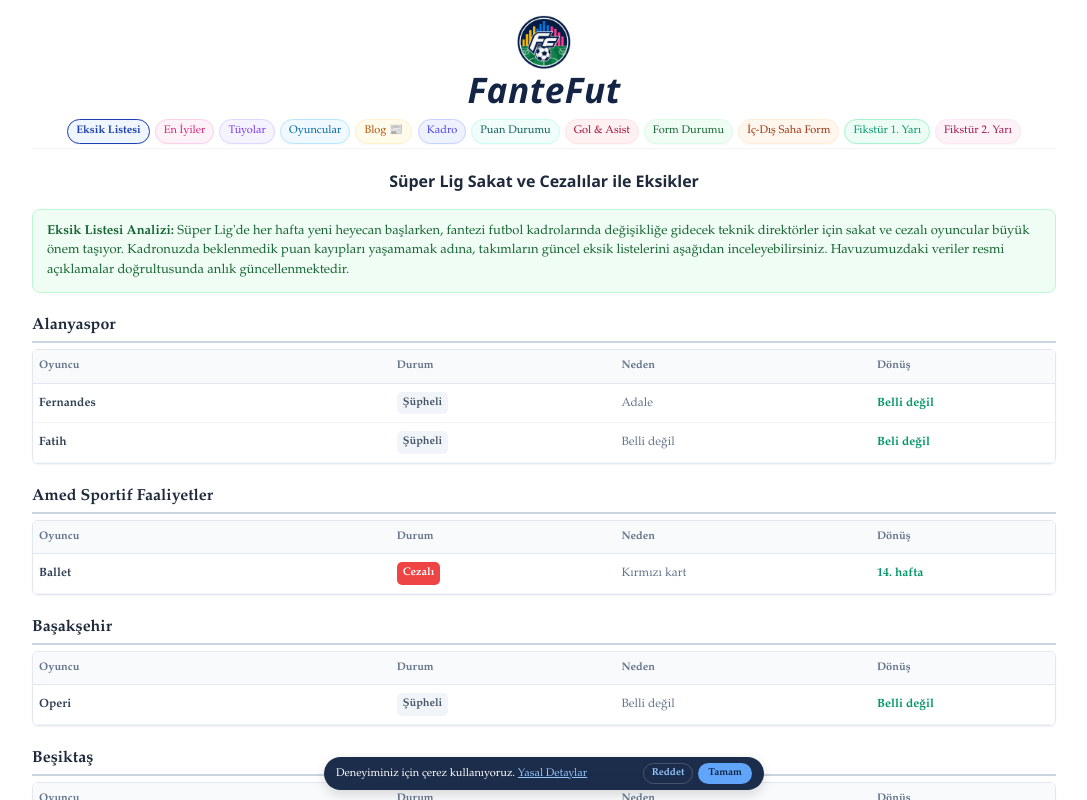
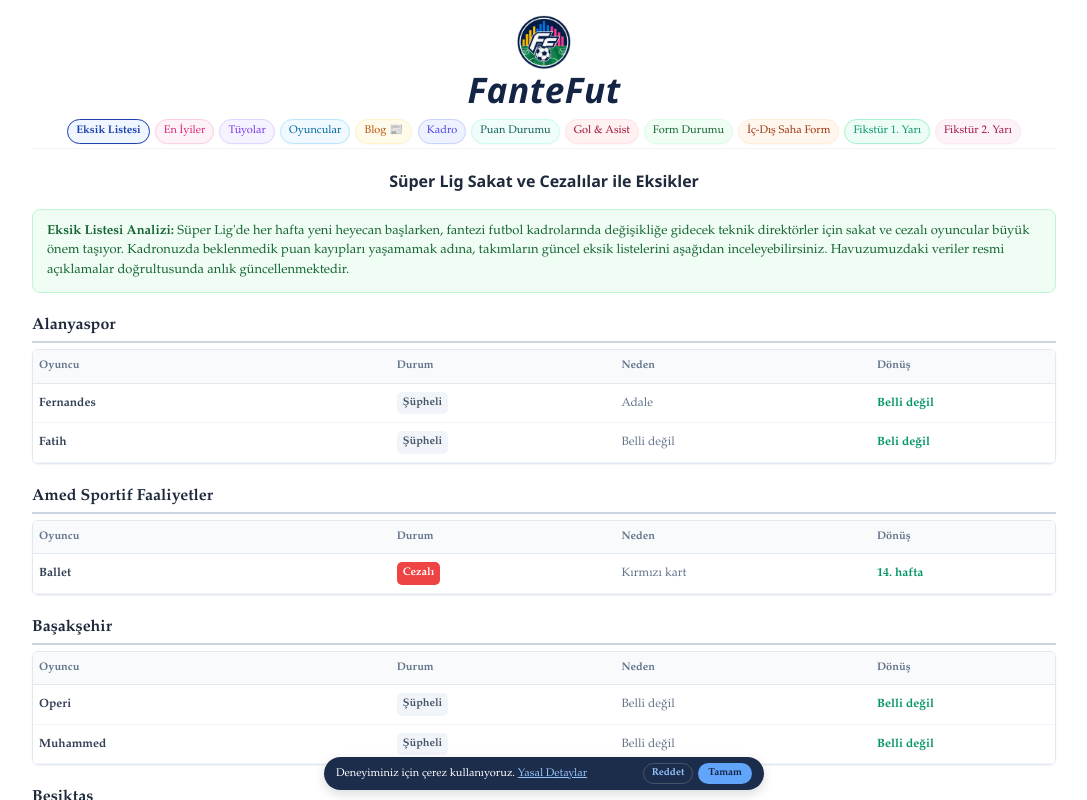
Before and after one commit to fantefut/fantefut, a Next.js app: page / in a window 1280 px wide. Shown: the top 800 px of the page, without its empty margins (96-1183 px from the left). Built offline with nearby package versions, Linux system fonts and the light colour scheme.

Commit message:
guncelleme

```diff
--- a/app/page.tsx
+++ b/app/page.tsx
@@ -13,7 +13,7 @@ const SUPER_LIG_TAKIMLARI = [
 ];
 
 const ILK_OYUNCULAR = {
-  "Alanyaspor": "Fernandes - Şüpheli - Adale - Belli değil\nFatih - Şüpheli - Belli değil - Beli değil", "Amed Sportif Faaliyetler": "Ballet - Cezalı - Kırmızı kart - 14. hafta", "Başakşehir": "Operi - Şüpheli - Belli değil - Belli değil", "Beşiktaş": "Miretti - Sakat - Omuz - Kasım sonu", "Çorum FK": "Fredy - Şüpheli - Belli değil - Belli değil\nGökhan - Cezalı - Sarı kart - 12. hafta",
+  "Alanyaspor": "Fernandes - Şüpheli - Adale - Belli değil\nFatih - Şüpheli - Belli değil - Beli değil", "Amed Sportif Faaliyetler": "Ballet - Cezalı - Kırmızı kart - 14. hafta", "Başakşehir": "Operi - Şüpheli - Belli değil - Belli değil\nMuhammed - Şüpheli - Belli değil - Belli değil", "Beşiktaş": "Miretti - Sakat - Omuz - Kasım sonu", "Çorum FK": "Fredy - Şüpheli - Belli değil - Belli değil\nGökhan - Cezalı - Sarı kart - 12. hafta",
   "Erzurumspor FK": "Mustafa Yumlu - Sakat - Hamstring - Kasım ayı", "Eyüpspor": "Talha - Şüpheli - Belli değil - TD kararı",
   "Fenerbahçe": "Oosterwolde - Liste dışı - Ameliyat oldu - Aralık\nArchie - Cezalı - Kırmızı kart - 13. hafta\nAke - Şüpheli - Antrenman - Kasım ortası\nAsensio - Sakat - Diz - Ocak sonu\nAmara Diouf - Liste dışı - Özel program - Belli değil",
   "Galatasaray": "Abdülkerim - Cezalı - Kırmızı kart - 12. hafta", "Gaziantep FK": "Fuat Bavuk - Sakat - Ayak b. - Belli değil\nNazım Sangare - Sakat - Adale - Belli değil\nTobiasz - Sakat - Belli değil - Kasım ayı",
```
